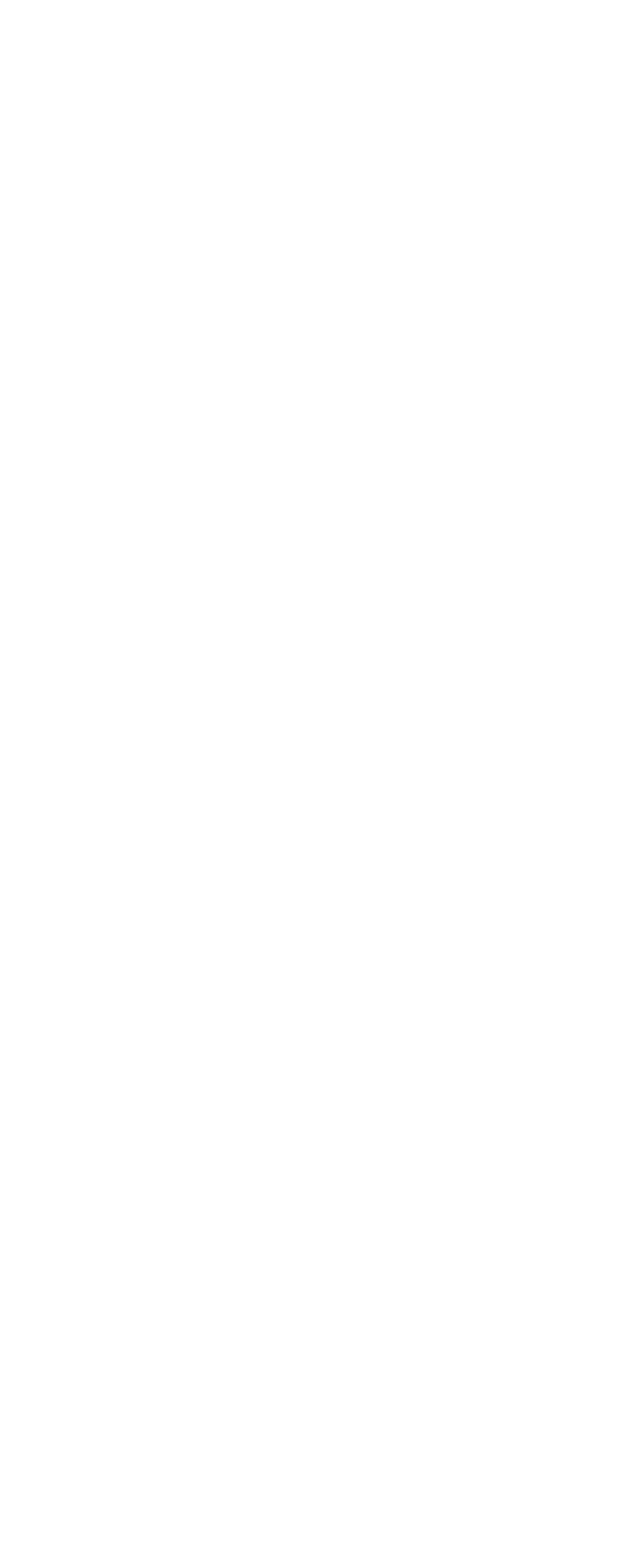
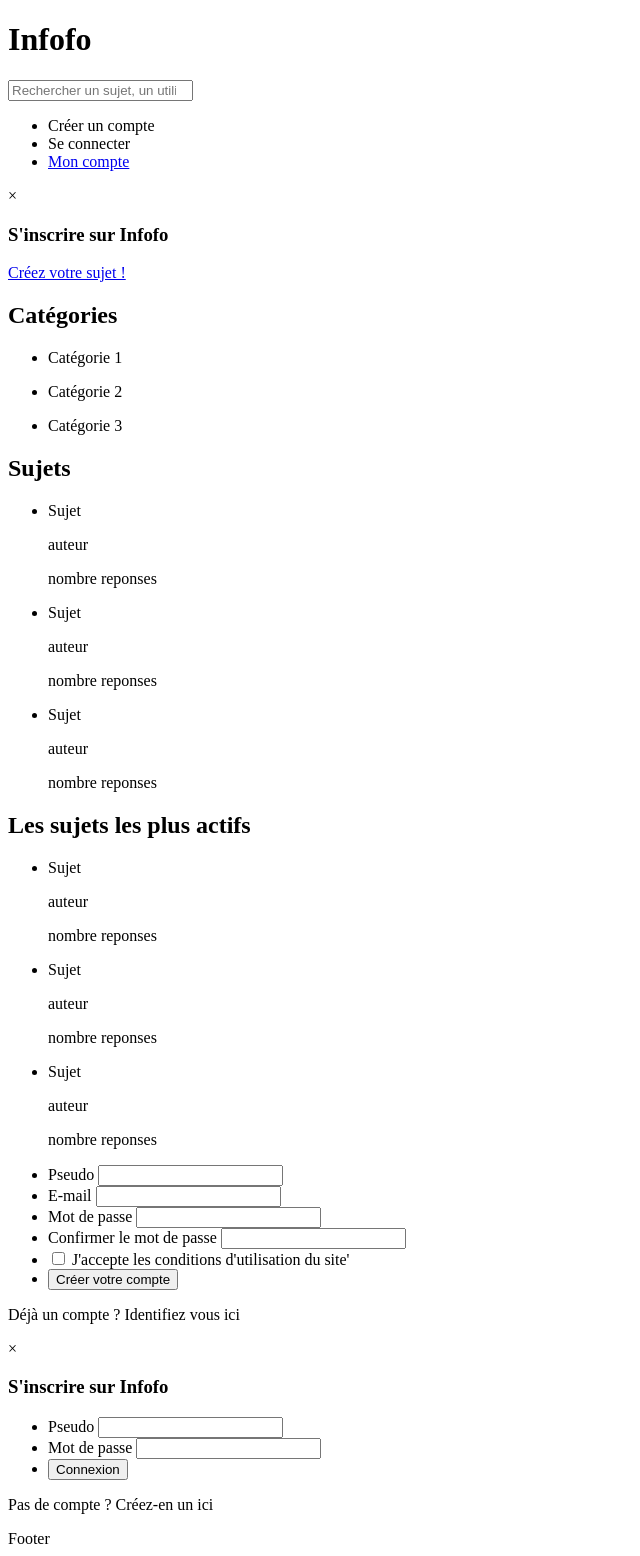
Before and after one commit to YannBK/Forum_php, a PHP site: page / in a window 1280 px wide. Before the commit the part shown is empty. Shown: the whole page, without its empty margins (0-640 px from the left). Before the commit the page ends 800 px from the top, so only its background shows below. Run offline with PHP 8.4, Linux system fonts and the light colour scheme.

Commit message:
architecture dynamique des pages

```diff
--- a/Views/compte_view.php
+++ b/Views/compte_view.php
@@ -0,0 +1,2 @@
+<h1>page compte</h1>
+<a href="index.php?p=home">Accueil</a>
--- a/Views/home_view.php
+++ b/Views/home_view.php
@@ -0,0 +1,61 @@
+<div>
+    <a href="index.php?p=creerArticle">Créez votre sujet !</a>
+</div>
+
+
+<div>
+<h2>Catégories</h2>
+<ul>
+    <li>
+        <p>Catégorie 1</p>
+    </li>
+    <li>
+        <p>Catégorie 2</p>
+    </li>
+    <li>
+        <p>Catégorie 3</p>
+    </li>
+</ul>
+</div>
+<!--les sujets-->
+<div>
+<h2>Sujets</h2>
+<ul>
+    <li>
+        <p>Sujet</p>
+        <p>auteur</p>
+        <p>nombre reponses</p>
+    </li>
+    <li>
+        <p>Sujet</p>
+        <p>auteur</p>
+        <p>nombre reponses</p>
+    </li>
+    <li>
+        <p>Sujet</p>
+        <p>auteur</p>
+        <p>nombre reponses</p>
+    </li>
+</ul>
+</div>
+<!--les sujets les plus actifs-->
+<div>
+<h2>Les sujets les plus actifs</h2>
+<ul>
+    <li>
+        <p>Sujet</p>
+        <p>auteur</p>
+        <p>nombre reponses</p>
+    </li>
+    <li>
+        <p>Sujet</p>
+        <p>auteur</p>
+        <p>nombre reponses</p>
+    </li>
+    <li>
+        <p>Sujet</p>
+        <p>auteur</p>
+        <p>nombre reponses</p>
+    </li>
+</ul>
+</div>
--- a/Views/sujet_view.php
+++ b/Views/sujet_view.php
@@ -0,0 +1,2 @@
+<h1>page sujet</h1>
+<a href="index.php?p=home">Accueil</a>
--- /dev/null
+++ b/Views/templates/template.php
@@ -0,0 +1,103 @@
+<!DOCTYPE html>
+<html lang="fr">
+<head>
+    <meta charset="UTF-8">
+    <meta http-equiv="X-UA-Compatible" content="IE=edge">
+    <meta name="viewport" content="width=device-width, initial-scale=1.0">
+    <link rel="stylesheet" href="accueil.css">
+    <title>Document</title>
+</head>
+<body>
+    <header>
+        <h1>Infofo</h1>
+        <input type="search" placeholder="Rechercher un sujet, un utilisateur...">
+        <nav>
+            <ul>
+                <li>Créer un compte</li>
+                <li>Se connecter</li>
+                <li><a href="index.php?p=compte">Mon compte</a></li>
+            </ul>
+        </nav>
+    </header>
+
+    <!--modale de connexion-->
+    <div id="modal-creation" class="modal">
+        <div>
+            <div class="headerM">
+                <span id="close">&times;</span>
+                <h3>S'inscrire sur Infofo</h3>
+            </div>
+
+    <div id="mainContainer">
+        <?php echo $content ?>
+    </div>
+
+            <div>
+                <form action="" method="POST">
+                    <ul>
+                        <li>
+                            <label for="pseudo">Pseudo </label>
+                            <input type="text" name="pseudo-crea" maxlength="50"/>
+                        </li>
+                        <li>
+                            <label for="email">E-mail </label>
+                            <input type="email" name="email-crea"/>
+                        </li>
+                        <li>
+                            <label for="mdp">Mot de passe </label>
+                            <input type="password" name="mdp-crea" minlength="8" maxlength="15"/>
+                        </li>
+                        <li>
+                            <label for="confirmMdp">Confirmer le mot de passe </label>
+                            <input type="password" name="confirmMdp-crea" minlength="8" maxlength="15"/>
+                        </li>
+                        <li>
+                            <input type="checkbox" name="condUtilisat-crea">
+                            <label for="condUtilisat">J'accepte les conditions d'utilisation du site'</label>
+                        </li>
+                        <li>
+                            <input type="submit" name="Crea" value="Créer votre compte">
+                        </li>
+                    </ul>
+                </form>
+            </div>
+
+            <div class="footerM">
+                <p>Déjà un compte ?  Identifiez vous ici</p>
+            </div>
+        </div>
+    </div>
+    <!--modal de connexion-->
+    <div id="modal-connexion" class="modal">
+        <div>
+            <div class="headerM">
+                <span id="close">&times;</span>
+                <h3>S'inscrire sur Infofo</h3>
+            </div>
+
+            <div>
+                <form action="" method="POST">
+                    <ul>
+                        <li>
+                            <label for="pseudo">Pseudo </label>
+                            <input type="text" name="pseudo-connect" maxlength="50"/>
+                        </li>
+                        <li>
+                            <label for="mdp">Mot de passe </label>
+                            <input type="password" name="mdp-connect" minlength="8" maxlength="15"/>
+                        </li>
+                        <li>
+                            <input type="submit" name="Connect" value="Connexion">
+                        </li>
+                    </ul>
+                </form>
+            </div>
+
+            <div class="footerM">
+                <p>Pas de compte ?  Créez-en un ici</p>
+            </div>
+        </div>
+    </div>
+    <footer>Footer</footer>
+</body>
+</html>
--- a/index.php
+++ b/index.php
@@ -1,3 +1,15 @@
 <?php
 
+if (isset($_GET['p'])) {
+    $p = $_GET['p'];
+} else {
+    $p = 'home';
+}
+
+ob_start();
+
+require 'Views/'.$p.'_view.php';
+$content = ob_get_clean();
+$titre = $p;
+require 'Views/templates/template.php';
 ?>
```
Also changed, not shown: Views/creerArticle_view.php (added, +9 -0 lines).
